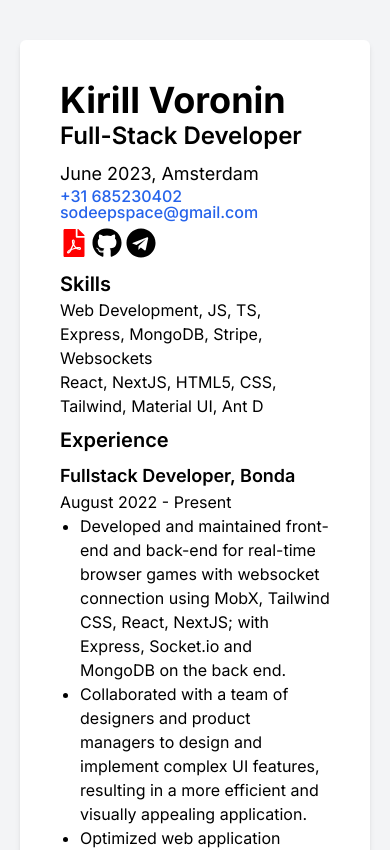
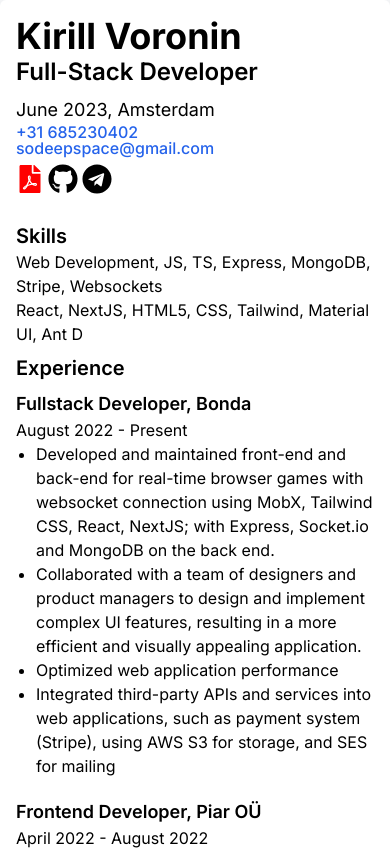
Before and after one commit to Foxona/foxona_cv, a Next.js app: page / in a window 390 px wide. Shown: the top 850 px of the page. Built offline with nearby package versions, Linux system fonts and the light colour scheme.

Commit message:
fix print view

```diff
--- a/src/app/page.tsx
+++ b/src/app/page.tsx
@@ -96,12 +96,12 @@ const IconLinks = () => (
 
 export default function Home() {
   return (
-    <div className="bg-gray-100 px-5 py-10 text-black print:m-0 print:bg-inherit print:px-0 print:py-0">
+    <div className="bg-gray-100 text-black print:m-0 print:bg-inherit print:px-0 print:py-0 md:px-5 md:py-10">
       <Head>
         <title>Kirill Voronin</title>
       </Head>
-      <div className="mx-auto max-w-4xl rounded-md bg-white p-10 shadow-md print:p-0 print:shadow-none">
-        <div className="flex flex-col justify-between  md:flex-row">
+      <div className="mx-auto max-w-4xl rounded-md bg-white p-4 shadow-md print:p-0 print:shadow-none md:p-10">
+        <div className="flex flex-col justify-between print:flex-row md:flex-row">
           <div className="flex flex-col">
             <h1 className="text-4xl font-bold">Kirill Voronin</h1>
             <h2 className="text-2xl font-semibold">
@@ -110,7 +110,7 @@ export default function Home() {
           </div>
 
           <div className="flex flex-col">
-            <div className="grow pt-2 md:pt-0">
+            <div className="pb-4 pt-2 md:pt-0">
               <div className="flex flex-col leading-4 md:items-end">
                 <h1 className="text-lg">June 2023, Amsterdam</h1>
                 <a className={styles.link} href="tel:+31685230402">
```
